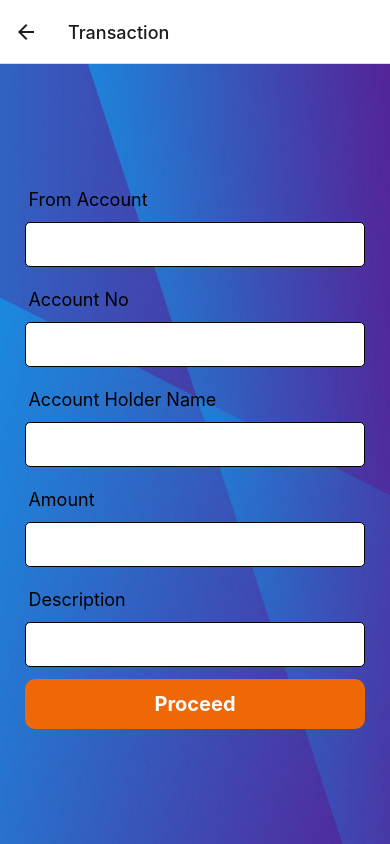
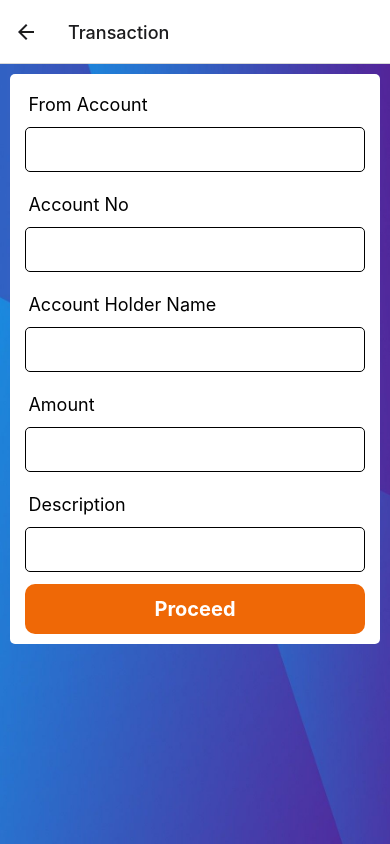
Before and after one commit to User-Experience-Design-SE3050-2021/se3050---uee-2021s2_reg_wd_05, a React Native app: screen /Transaction in a window 390 px wide. Built offline with nearby package versions, Linux system fonts and the light colour scheme.

Commit message:
Enter Transaction Details screen done 95%

```diff
--- a/src/screens/EnterTransactionDetailScreen.js
+++ b/src/screens/EnterTransactionDetailScreen.js
@@ -9,7 +9,8 @@ const EnterTransactionDetailScreen = () => {
     }
 
     return(
-        <View style={styles.container}>
+        <View style={styles.mainContainer}>
+            <View style={styles.inputContainer}>
                 <InputField text="From Account" />
                 <InputField text="Account No" />
                 <InputField text="Account Holder Name" />
@@ -17,14 +18,20 @@ const EnterTransactionDetailScreen = () => {
                 <InputField text="Description" />
                 <PrimaryButton onPress={btnClick} text="Proceed"/>
             </View>
+        </View>
     )
 }
 
 const styles = StyleSheet.create({
-    container :{
-        flex:1,
+    mainContainer:{
+        padding:10,
+    },
+    inputContainer:{
+        height:'auto',
+        backgroundColor:'white',
+        padding:10,
         alignItems:'center',
-        justifyContent:'center'
+        borderRadius:5,
     },
     input: {
         height: 40,
```
Lines whose indentation alone changed are shown as unchanged.
